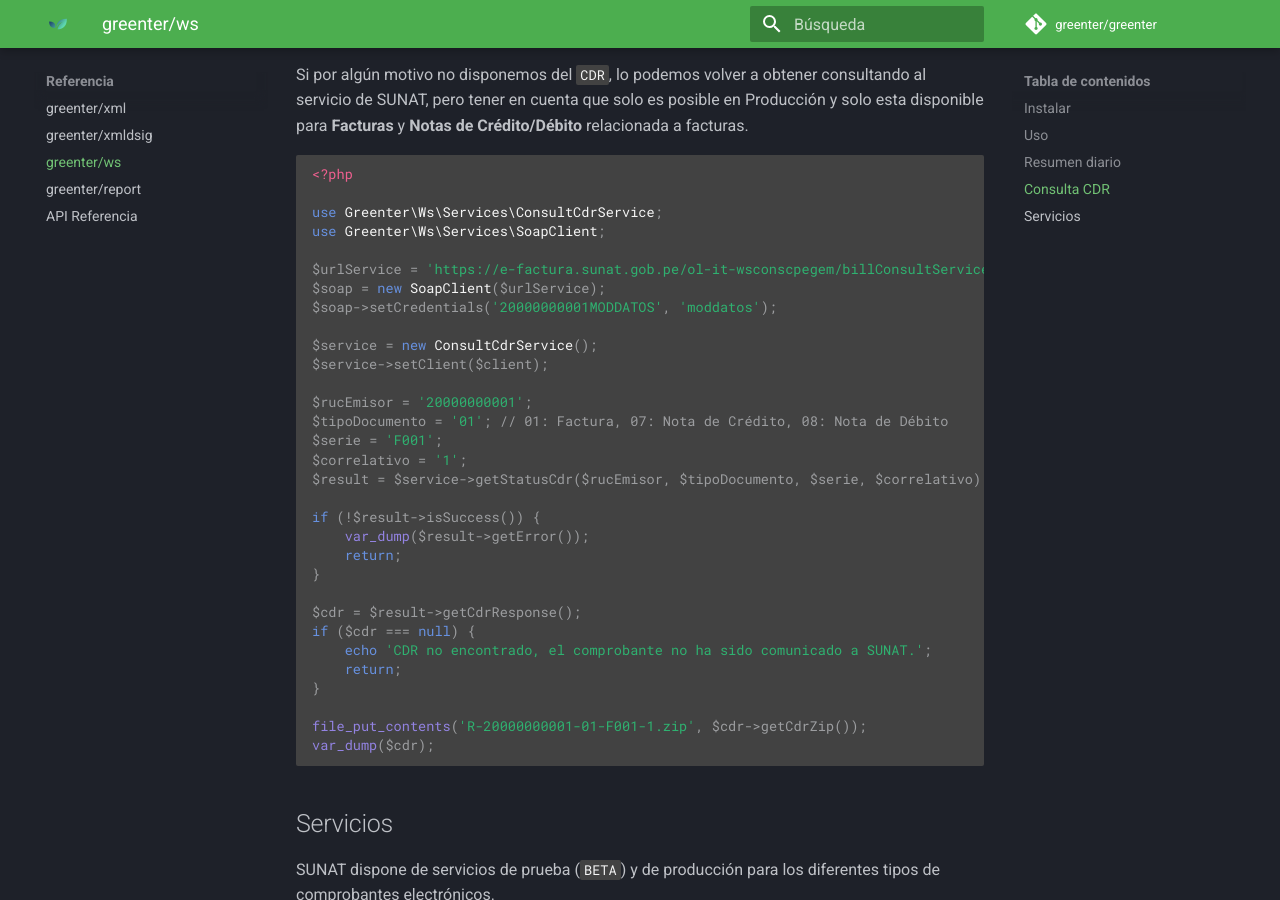
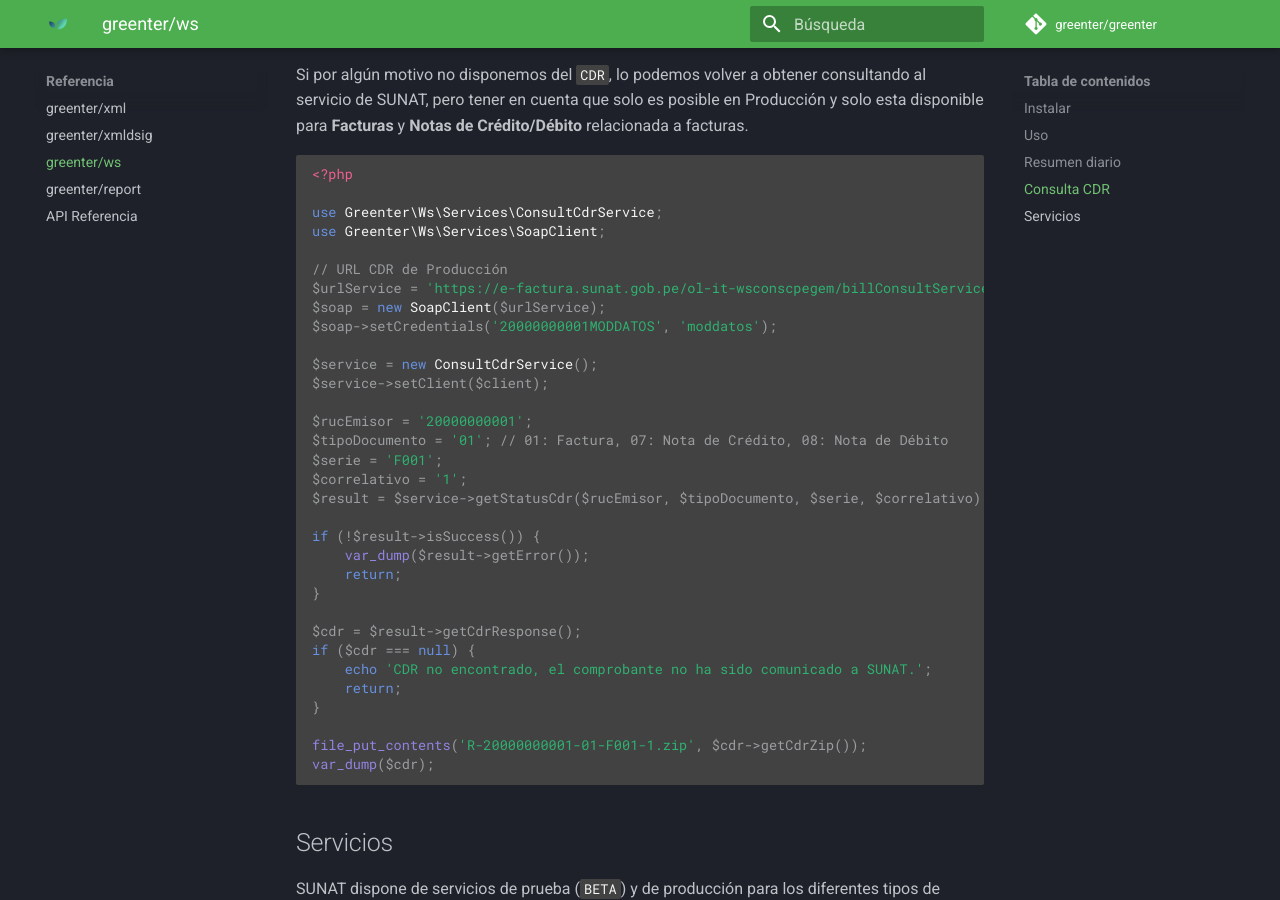
Before and after one commit to thegreenter/docs, an MkDocs documentation site: the page built from docs/packages/ws.md, in a window 1280 px wide and 900 px high, scrolled down 2408 px. Built offline with MkDocs 1.6.1 and Material for MkDocs 9.7.7, drawn with Linux system fonts in a browser that asks for light colours.

Commit message:
Add comment set producction URL

```diff
--- a/docs/packages/ws.md
+++ b/docs/packages/ws.md
@@ -118,6 +118,7 @@ pero tener en cuenta que solo es posible en Producción y solo esta disponible p
 use Greenter\Ws\Services\ConsultCdrService;
 use Greenter\Ws\Services\SoapClient;
 
+// URL CDR de Producción
 $urlService = 'https://e-factura.sunat.gob.pe/ol-it-wsconscpegem/billConsultService';
 $soap = new SoapClient($urlService);
 $soap->setCredentials('20000000001MODDATOS', 'moddatos');
```
